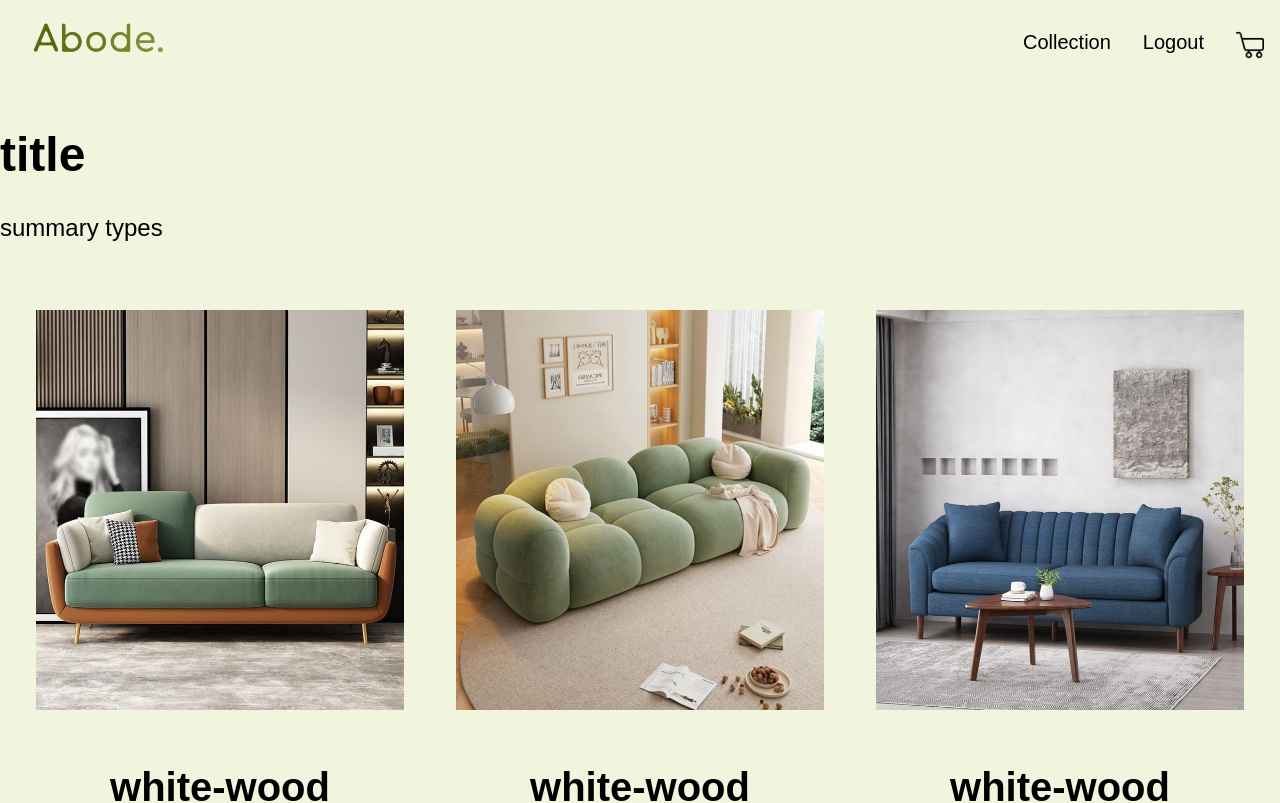
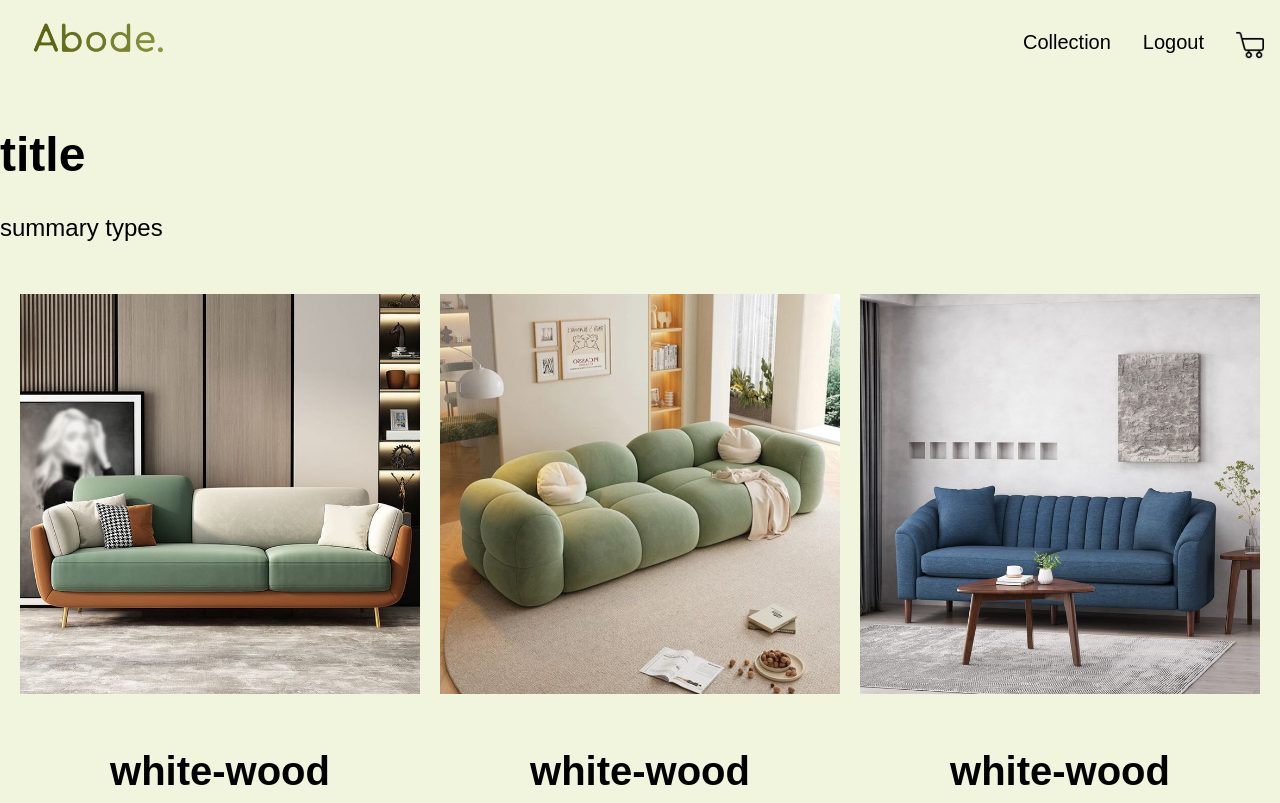
Before and after one commit to rhythm1124/Abode, a React (Create React App) app: page / in a window 1280 px wide. Shown: the top 803 px of the page. Built offline with nearby package versions, Linux system fonts and the light colour scheme; the HTML template or start-up script is replaced by a standard one.

Commit message:
update containers

```diff
--- a/src/components/Collection-item.css
+++ b/src/components/Collection-item.css
@@ -7,11 +7,6 @@
 .item-img{
     height: 400px;
     width: 100%;
-}
-
-.grid-item{
-    padding: 16px;
-    text-align: center;
 }
 
 @media (min-width: 600px){
```
Also changed, not shown: src/components/Collection.css (line endings or trailing spaces).
